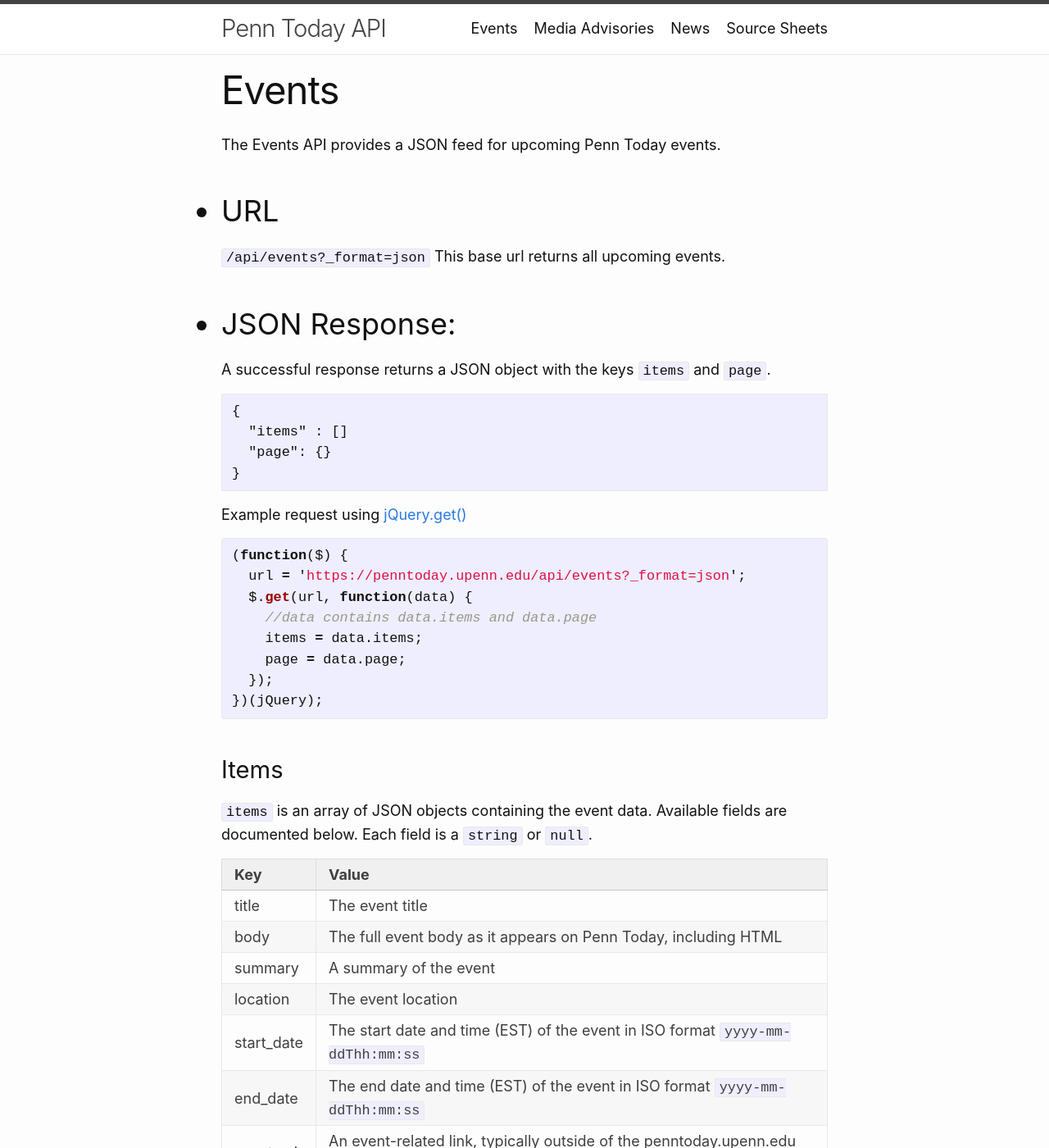
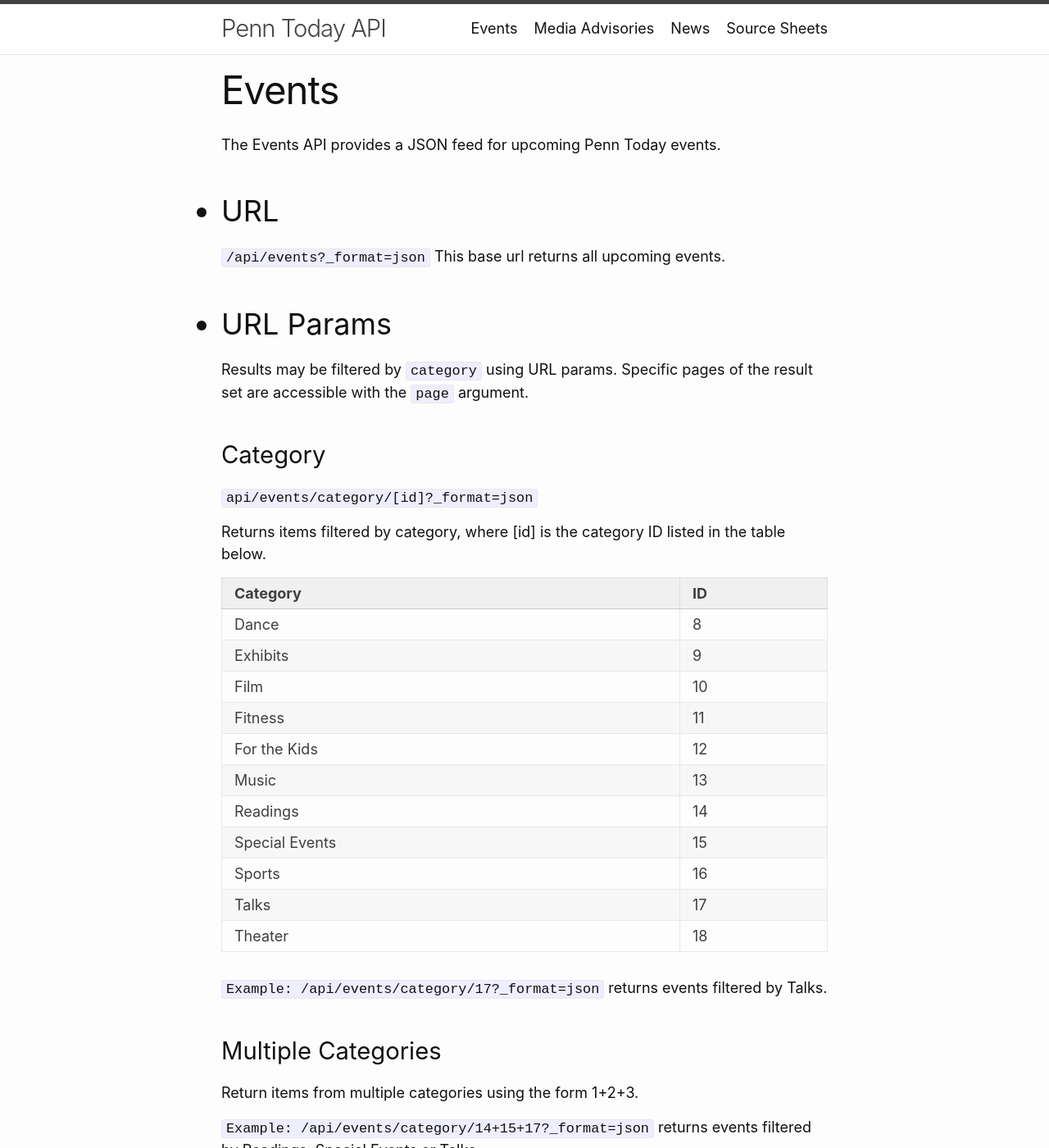
Before and after one commit to pennweb/pennweb.github.io, a Jekyll site: the page built from events.md, in a window 1280 px wide and 1400 px high. Shown: the whole window at 82% size. Built offline with Jekyll 4.4.1, drawn with Linux system fonts in a browser that asks for light colours.

Commit message:
Updated events page

```diff
--- a/events.md
+++ b/events.md
@@ -12,8 +12,41 @@ The Events API provides a JSON feed for upcoming Penn Today events.
 `/api/events?_format=json`
 This base url returns all upcoming events.
 
+## URL Params
+
+Results may be filtered by `category` using URL params. Specific pages of the result set are accessible with the `page` argument.
+
+
+### Category
+
+`api/events/category/[id]?_format=json`
+
+Returns items filtered by category, where [id] is the category ID listed in the table below.
+
+|Category       | ID  |
+|---------------|-----|
+|Dance          |   8 |
+|Exhibits       |   9 |
+|Film           |  10 |
+|Fitness        |  11 |
+|For the Kids   |  12 |
+|Music          |  13 |
+|Readings       |  14 |
+|Special Events |  15 |
+|Sports         |  16 |
+|Talks          |  17 |
+|Theater        |  18 |
+
+
+`Example: /api/events/category/17?_format=json` returns events filtered by Talks.
+
+### Multiple Categories
+
+Return items from multiple categories using the form 1+2+3.
+
+`Example: /api/events/category/14+15+17?_format=json` returns events filtered by Readings, Special Events or Talks.
+
 {% include json-response.md url=page.api_url %}
-
 
 ### Items
 
```
